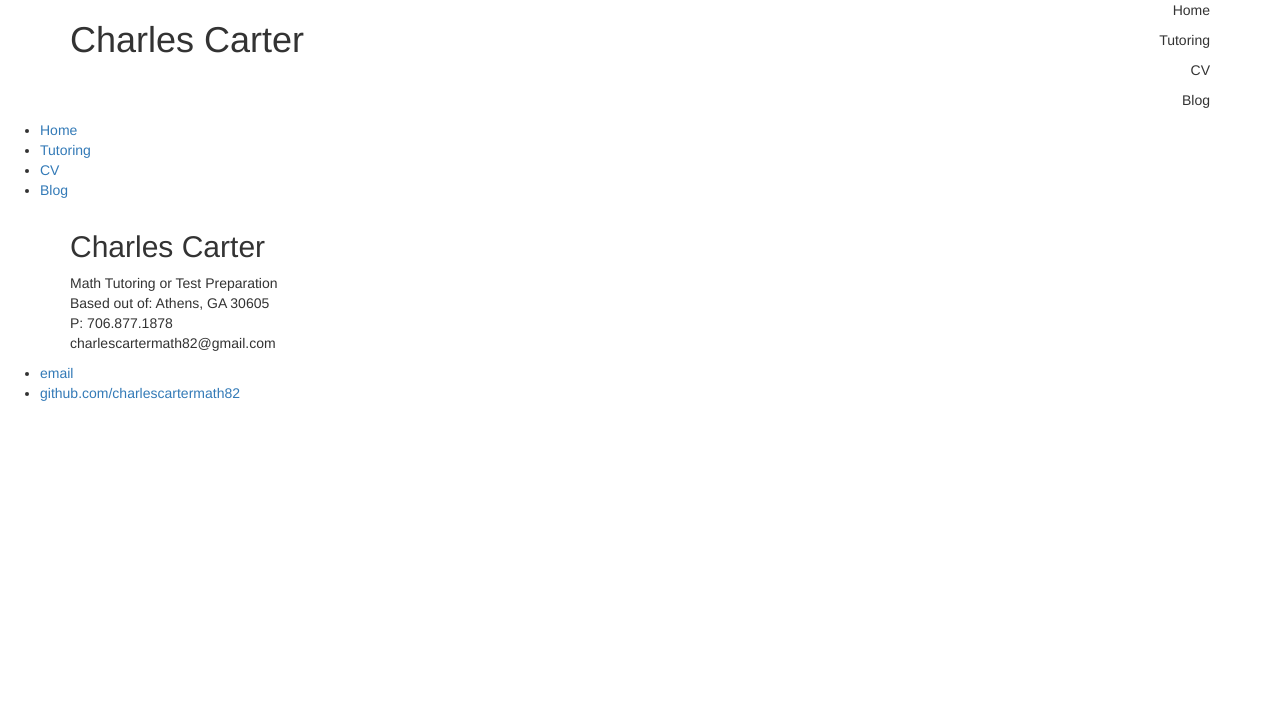
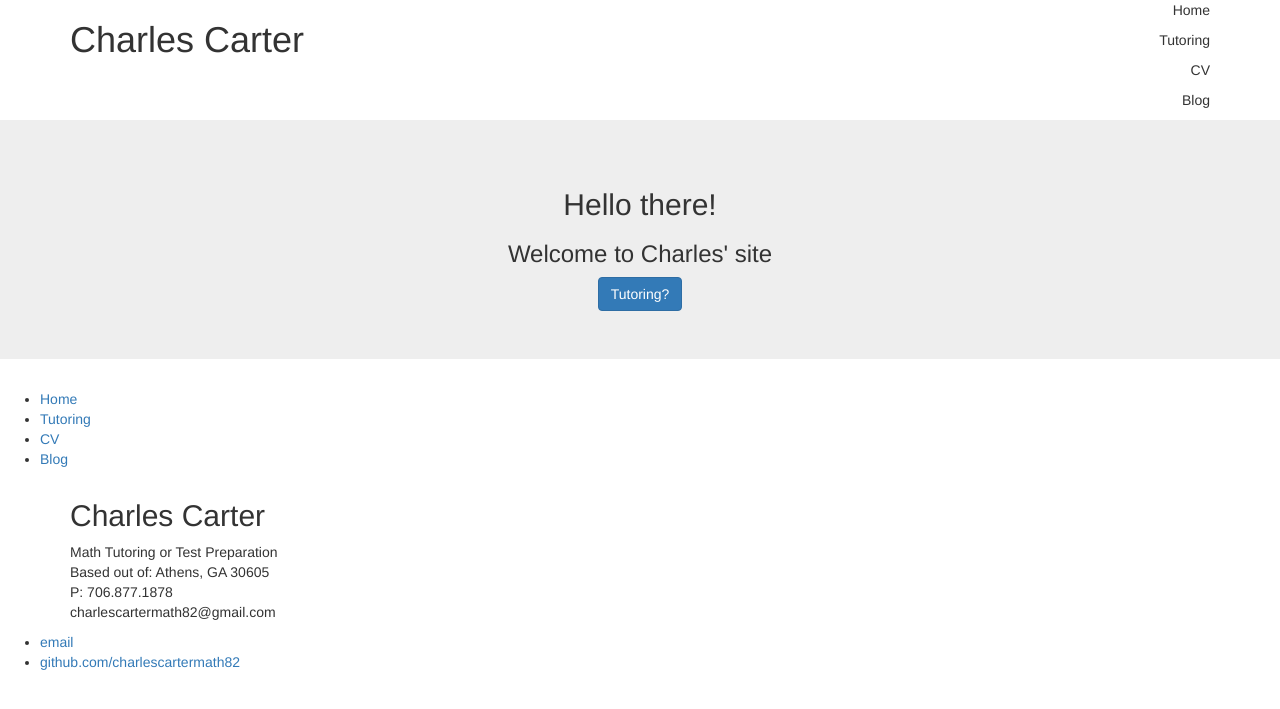
Before and after one commit to charlescartermath82/charlescartermath82.github.io, a Jekyll site: the page built from cv/index.html, in a window 1280 px wide. Shown: the top 709 px of the page. Built offline with Jekyll 4.4.1, drawn with Linux system fonts in a browser that asks for light colours.

Commit message:
Update default.html

```diff
--- a/_layouts/default.html
+++ b/_layouts/default.html
@@ -18,6 +18,16 @@
 
 			</div>
 		</header>
+
+		<section class="jumbotron">
+			<div class="container">
+				<div class="row text-center">
+					<h2>Hello there!</h2>
+					<h3>Welcome to Charles' site</h3>
+					<a class="btn btn-primary" href="#" role="button">Tutoring?</a>
+				</div>
+			</div>
+		</section>
 		<nav>
     		<ul>
         		<li><a href="/">Home</a></li>
```
